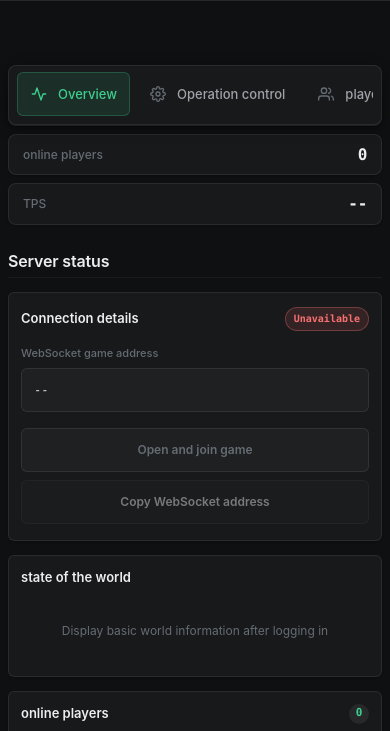
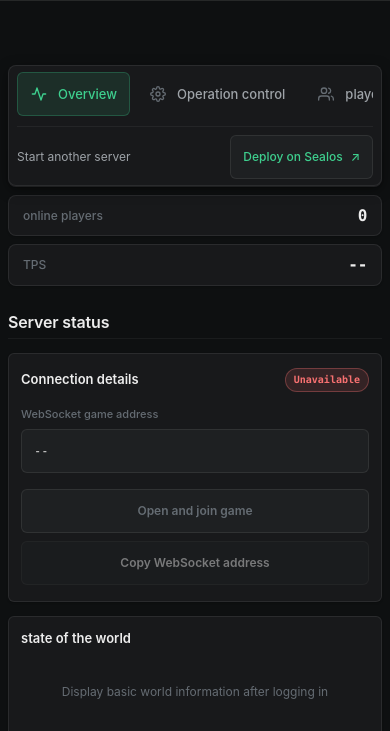
Before and after one commit to yangchuansheng/eaglerXserver, a plain HTML site: page web-1.8/admin.html in a window 390 px wide. Shown: the part 51-782 px from the top of the page. Drawn offline with Linux system fonts and the light colour scheme; no server answers.

Commit message:
feat: add Sealos deployment entry to admin console

```diff
--- a/web-1.12/admin-i18n.js
+++ b/web-1.12/admin-i18n.js
@@ -12,6 +12,9 @@
   "document.surface.adminhtml.l13.c43": "Skip to main content",
   "header.title": "EaglercraftX Admin Console",
   "header.localeLabel": "Language",
+  "nav.deploy.title": "Start another server",
+  "nav.deploy.action": "Deploy on Sealos",
+  "nav.deploy.newTab": "Deploy on Sealos (opens in a new tab)",
   "accessibility.close": "Close",
   "accessibility.dynmapFrame": "Dynmap map",
   "document.surface.adminhtml.l27.c30": "Not connected",
@@ -952,6 +955,9 @@
   "document.surface.adminhtml.l13.c43": "跳到主要内容",
   "header.title": "EaglercraftX 管理台",
   "header.localeLabel": "语言",
+  "nav.deploy.title": "再开一个服务器",
+  "nav.deploy.action": "Sealos 一键部署",
+  "nav.deploy.newTab": "Sealos 一键部署（在新标签页打开）",
   "accessibility.close": "关闭",
   "accessibility.dynmapFrame": "Dynmap 地图",
   "document.surface.adminhtml.l27.c30": "未连接",
--- a/web-1.12/admin.css
+++ b/web-1.12/admin.css
@@ -488,6 +488,33 @@ button {
   color: var(--text-secondary);
   font-size: 11px;
   font-weight: 500;
+}
+
+.sealos-deploy {
+  display: flex;
+  flex-direction: column;
+  gap: 8px;
+  margin-top: 8px;
+  padding: 12px 10px 0;
+  border-top: 1px solid var(--border-subtle);
+}
+.sealos-deploy-title {
+  color: var(--text-secondary);
+  font-size: 12px;
+}
+.sealos-deploy .pill-btn {
+  display: inline-flex;
+  align-items: center;
+  justify-content: center;
+  gap: 8px;
+  min-height: 44px;
+  flex-shrink: 0;
+  color: var(--primary);
+  text-decoration: none;
+}
+.sealos-deploy .pill-btn:focus-visible {
+  outline: 2px solid var(--primary);
+  outline-offset: 2px;
 }
 
 /* ==========================================================================
@@ -1958,11 +1985,18 @@ button {
 
   .overview-strip,
   .workspace-section {
-    scroll-margin-top: 124px;
+    scroll-margin-top: 192px;
   }
 
   .control-nav-brand, .control-nav-footer {
     display: none;
+  }
+
+  .sealos-deploy {
+    flex-direction: row;
+    align-items: center;
+    justify-content: space-between;
+    padding: 8px 0 0;
   }
 
   .control-nav-links {
@@ -2096,7 +2130,7 @@ button {
 
   .overview-strip,
   .workspace-section {
-    scroll-margin-top: 114px;
+    scroll-margin-top: 188px;
   }
 
   /* Main container & cards */
--- a/web-1.8/admin-i18n.js
+++ b/web-1.8/admin-i18n.js
@@ -12,6 +12,9 @@
   "document.surface.adminhtml.l13.c43": "Skip to main content",
   "header.title": "EaglercraftX Admin Console",
   "header.localeLabel": "Language",
+  "nav.deploy.title": "Start another server",
+  "nav.deploy.action": "Deploy on Sealos",
+  "nav.deploy.newTab": "Deploy on Sealos (opens in a new tab)",
   "accessibility.close": "Close",
   "accessibility.dynmapFrame": "Dynmap map",
   "document.surface.adminhtml.l27.c30": "Not connected",
@@ -952,6 +955,9 @@
   "document.surface.adminhtml.l13.c43": "跳到主要内容",
   "header.title": "EaglercraftX 管理台",
   "header.localeLabel": "语言",
+  "nav.deploy.title": "再开一个服务器",
+  "nav.deploy.action": "Sealos 一键部署",
+  "nav.deploy.newTab": "Sealos 一键部署（在新标签页打开）",
   "accessibility.close": "关闭",
   "accessibility.dynmapFrame": "Dynmap 地图",
   "document.surface.adminhtml.l27.c30": "未连接",
--- a/web-1.8/admin.css
+++ b/web-1.8/admin.css
@@ -488,6 +488,33 @@ button {
   color: var(--text-secondary);
   font-size: 11px;
   font-weight: 500;
+}
+
+.sealos-deploy {
+  display: flex;
+  flex-direction: column;
+  gap: 8px;
+  margin-top: 8px;
+  padding: 12px 10px 0;
+  border-top: 1px solid var(--border-subtle);
+}
+.sealos-deploy-title {
+  color: var(--text-secondary);
+  font-size: 12px;
+}
+.sealos-deploy .pill-btn {
+  display: inline-flex;
+  align-items: center;
+  justify-content: center;
+  gap: 8px;
+  min-height: 44px;
+  flex-shrink: 0;
+  color: var(--primary);
+  text-decoration: none;
+}
+.sealos-deploy .pill-btn:focus-visible {
+  outline: 2px solid var(--primary);
+  outline-offset: 2px;
 }
 
 /* ==========================================================================
@@ -1958,11 +1985,18 @@ button {
 
   .overview-strip,
   .workspace-section {
-    scroll-margin-top: 124px;
+    scroll-margin-top: 192px;
   }
 
   .control-nav-brand, .control-nav-footer {
     display: none;
+  }
+
+  .sealos-deploy {
+    flex-direction: row;
+    align-items: center;
+    justify-content: space-between;
+    padding: 8px 0 0;
   }
 
   .control-nav-links {
@@ -2096,7 +2130,7 @@ button {
 
   .overview-strip,
   .workspace-section {
-    scroll-margin-top: 114px;
+    scroll-margin-top: 188px;
   }
 
   /* Main container & cards */
--- a/web-1.8/admin.html
+++ b/web-1.8/admin.html
@@ -5,7 +5,7 @@
 <meta name="viewport" content="width=device-width, initial-scale=1.0, viewport-fit=cover">
 <title data-i18n="document.surface.adminhtml.l6.c21">EaglercraftX Admin Console</title>
 <link rel="icon" type="image/svg+xml" href="eaglercraft-server.svg">
-<link rel="stylesheet" href="admin.css?v=connection-20260904">
+<link rel="stylesheet" href="admin.css?v=sealos-20260905">
 <!-- System fonts keep the management surface self-contained. -->
 
 
@@ -72,6 +72,13 @@
         <a class="control-nav-link" href="#map-section"><span class="nav-link-icon" aria-hidden="true"><svg viewBox="0 0 24 24"><polygon points="1 6 1 22 8 18 16 22 23 18 23 2 16 6 8 2 1 6"/><line x1="8" y1="2" x2="8" y2="18"/><line x1="16" y1="6" x2="16" y2="22"/></svg></span><span><strong><span data-i18n="document.surface.adminhtml.l46.c108">Maps and seeds</span></strong></span></a>
       </nav>
       <div class="control-nav-footer"><strong>127.0.0.1:5201</strong></div>
+      <div class="sealos-deploy">
+        <p class="sealos-deploy-title" data-i18n="nav.deploy.title">Start another server</p>
+        <a class="pill-btn" href="https://sealos.io/products/app-store/eaglercraft-server/" target="_blank" rel="noopener noreferrer" aria-label="Deploy on Sealos (opens in a new tab)" data-i18n-aria-label="nav.deploy.newTab">
+          <span data-i18n="nav.deploy.action">Deploy on Sealos</span>
+          <span aria-hidden="true">↗</span>
+        </a>
+      </div>
     </aside>
 
     <div id="left" class="workspace">
@@ -257,7 +264,7 @@
   </div>
 </div>
 
-<script src="admin-i18n.js?v=connection-20260904"></script>
-<script src="admin.js?v=connection-20260904"></script>
+<script src="admin-i18n.js?v=sealos-20260905"></script>
+<script src="admin.js?v=sealos-20260905"></script>
 </body>
 </html>
```
Also changed, not shown: CONTEXT.md (+4 -0 lines), web-1.12/admin.html (+10 -3 lines), 1 other file.
